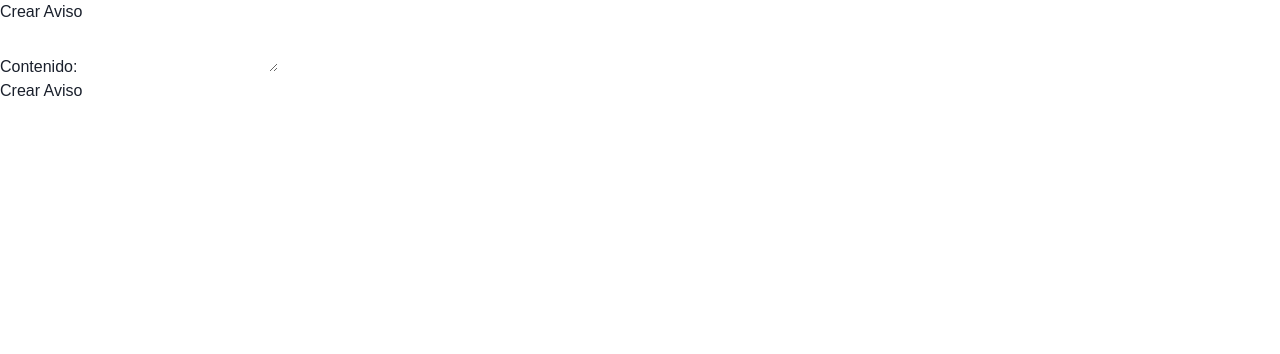
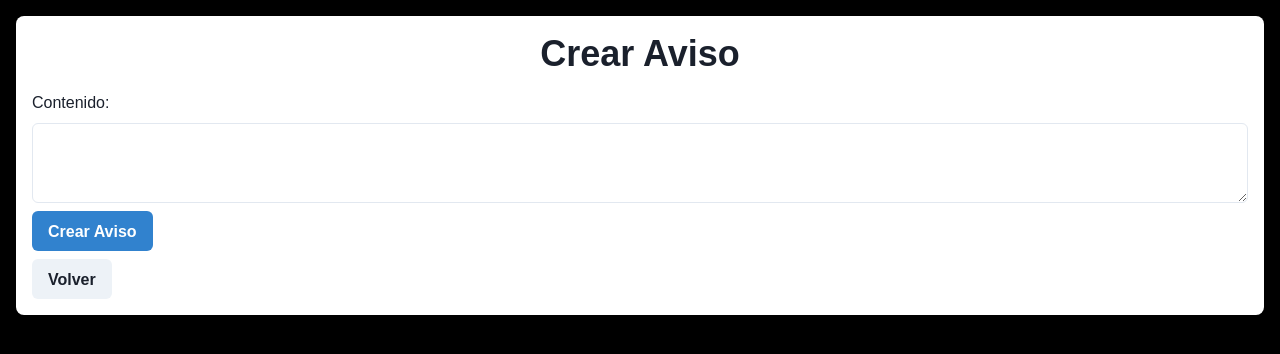
Before and after one commit to maxborquez/Grupo3_Plataforma-cursos, a Next.js app in the folder frontend/: page /profesorPages/crearAviso in a window 1280 px wide. Shown: the top 354 px of the page. Built offline with nearby package versions, Linux system fonts and the light colour scheme; no server answers.

Commit message:
fix crearAviso

```diff
--- a/frontend/pages/profesorPages/crearAviso.js
+++ b/frontend/pages/profesorPages/crearAviso.js
@@ -2,6 +2,7 @@ import { useState, useEffect } from 'react';
 import { useRouter } from 'next/router';
 import { crearAviso } from '../../data/avisosData';
 import { getUserId } from '../../data/auth';
+import { Box, Heading, Text, Button, VStack, FormControl, FormLabel, Textarea } from '@chakra-ui/react';
 
 const CrearAvisoPage = () => {
   const router = useRouter();
@@ -28,17 +29,32 @@ const CrearAvisoPage = () => {
     }
   };
 
+  const handleVolverClick = () => {
+    router.back();
+  };
+
   return (
-    <div>
-      <h1>Crear Aviso</h1>
-      <form onSubmit={handleSubmit}>
-        <div>
-          <label>Contenido:</label>
-          <textarea value={contenido} onChange={(e) => setContenido(e.target.value)} />
-        </div>
-        <button type="submit">Crear Aviso</button>
-      </form>
-    </div>
+    <Box bg="black" minHeight="100vh" p={4}>
+      <Box bg="white" p={4} borderRadius="8px">
+        <Heading as="h1" size="xl" textAlign="center" mb={4}>
+          Crear Aviso
+        </Heading>
+        <form onSubmit={handleSubmit}>
+          <VStack align="flex-start">
+            <FormControl>
+              <FormLabel>Contenido:</FormLabel>
+              <Textarea value={contenido} onChange={(e) => setContenido(e.target.value)} />
+            </FormControl>
+            <Button colorScheme="blue" type="submit">
+              Crear Aviso
+            </Button>
+            <Button colorScheme="gray" onClick={handleVolverClick}>
+              Volver
+            </Button>
+          </VStack>
+        </form>
+      </Box>
+    </Box>
   );
 };
 
```
Also changed, not shown: frontend/pages/profesorPages/cursosProfeVer.js (+18 -3 lines).
